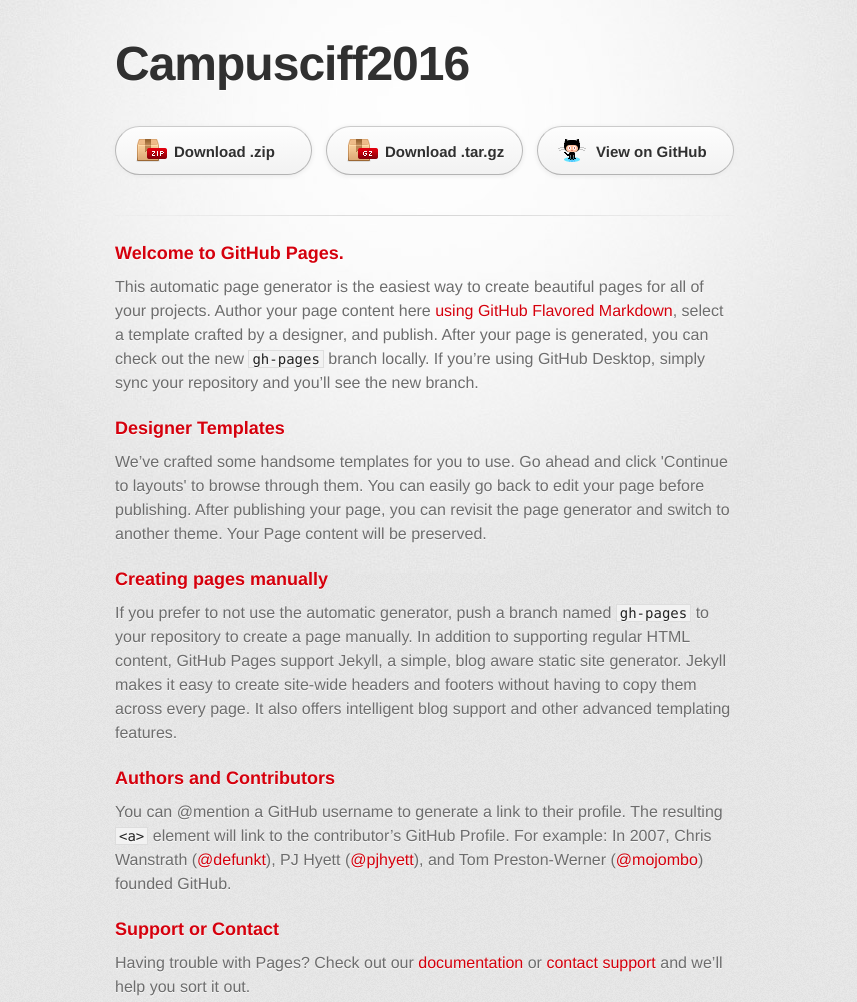
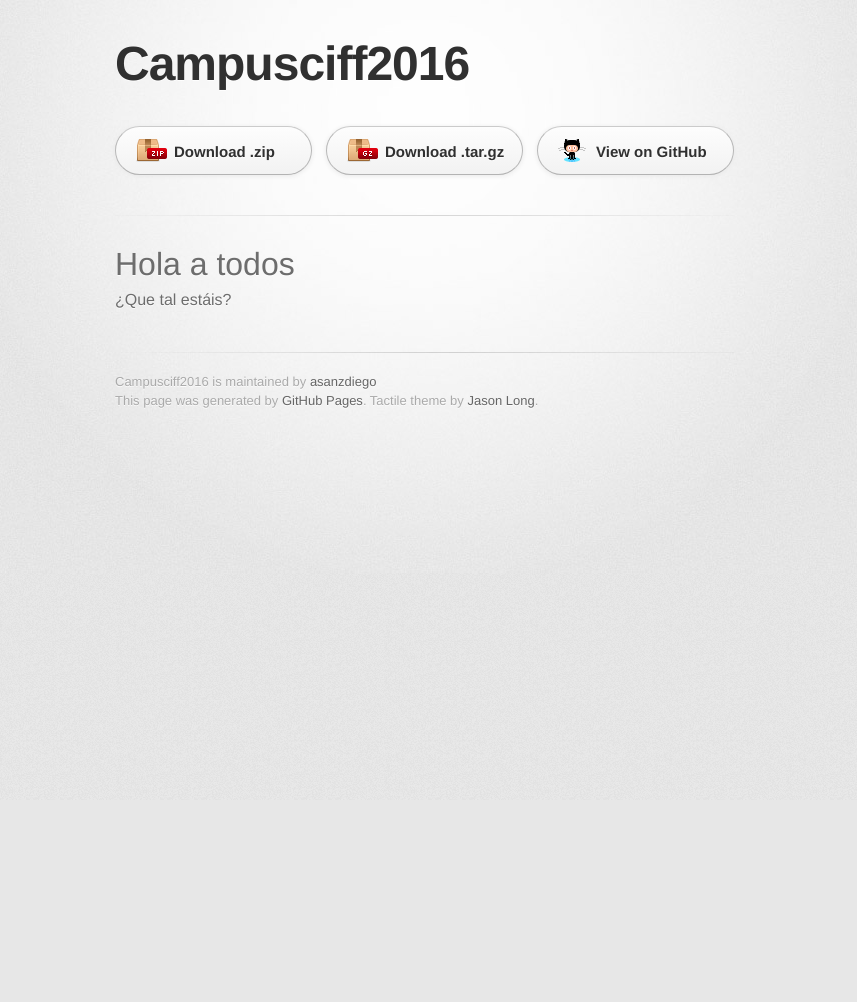
Before and after one commit to oscarpulido55/campusciff2016, a plain HTML site: page index.html in a window 1280 px wide. Shown: the top 1002 px of the page, without its empty margins (215-1072 px from the left). After the commit the page ends 800 px from the top, so only its background shows below. Drawn offline with Linux system fonts and the light colour scheme; a web font is replaced by a local one.

```diff
--- a/index.html
+++ b/index.html
@@ -31,30 +31,10 @@
         <hr>
 
         <section id="main_content">
-          <h3>
-<a id="welcome-to-github-pages" class="anchor" href="#welcome-to-github-pages" aria-hidden="true"><span aria-hidden="true" class="octicon octicon-link"></span></a>Welcome to GitHub Pages.</h3>
+          <h1>
+<a id="hola-a-todos" class="anchor" href="#hola-a-todos" aria-hidden="true"><span aria-hidden="true" class="octicon octicon-link"></span></a>Hola a todos</h1>
 
-<p>This automatic page generator is the easiest way to create beautiful pages for all of your projects. Author your page content here <a href="https://guides.github.com/features/mastering-markdown/">using GitHub Flavored Markdown</a>, select a template crafted by a designer, and publish. After your page is generated, you can check out the new <code>gh-pages</code> branch locally. If you’re using GitHub Desktop, simply sync your repository and you’ll see the new branch.</p>
-
-<h3>
-<a id="designer-templates" class="anchor" href="#designer-templates" aria-hidden="true"><span aria-hidden="true" class="octicon octicon-link"></span></a>Designer Templates</h3>
-
-<p>We’ve crafted some handsome templates for you to use. Go ahead and click 'Continue to layouts' to browse through them. You can easily go back to edit your page before publishing. After publishing your page, you can revisit the page generator and switch to another theme. Your Page content will be preserved.</p>
-
-<h3>
-<a id="creating-pages-manually" class="anchor" href="#creating-pages-manually" aria-hidden="true"><span aria-hidden="true" class="octicon octicon-link"></span></a>Creating pages manually</h3>
-
-<p>If you prefer to not use the automatic generator, push a branch named <code>gh-pages</code> to your repository to create a page manually. In addition to supporting regular HTML content, GitHub Pages support Jekyll, a simple, blog aware static site generator. Jekyll makes it easy to create site-wide headers and footers without having to copy them across every page. It also offers intelligent blog support and other advanced templating features.</p>
-
-<h3>
-<a id="authors-and-contributors" class="anchor" href="#authors-and-contributors" aria-hidden="true"><span aria-hidden="true" class="octicon octicon-link"></span></a>Authors and Contributors</h3>
-
-<p>You can @mention a GitHub username to generate a link to their profile. The resulting <code>&lt;a&gt;</code> element will link to the contributor’s GitHub Profile. For example: In 2007, Chris Wanstrath (<a href="https://github.com/defunkt" class="user-mention">@defunkt</a>), PJ Hyett (<a href="https://github.com/pjhyett" class="user-mention">@pjhyett</a>), and Tom Preston-Werner (<a href="https://github.com/mojombo" class="user-mention">@mojombo</a>) founded GitHub.</p>
-
-<h3>
-<a id="support-or-contact" class="anchor" href="#support-or-contact" aria-hidden="true"><span aria-hidden="true" class="octicon octicon-link"></span></a>Support or Contact</h3>
-
-<p>Having trouble with Pages? Check out our <a href="https://help.github.com/pages">documentation</a> or <a href="https://github.com/contact">contact support</a> and we’ll help you sort it out.</p>
+<p>¿Que tal estáis?</p>
         </section>
 
         <footer>
```
Also changed, not shown: params.json (+1 -1 lines).
